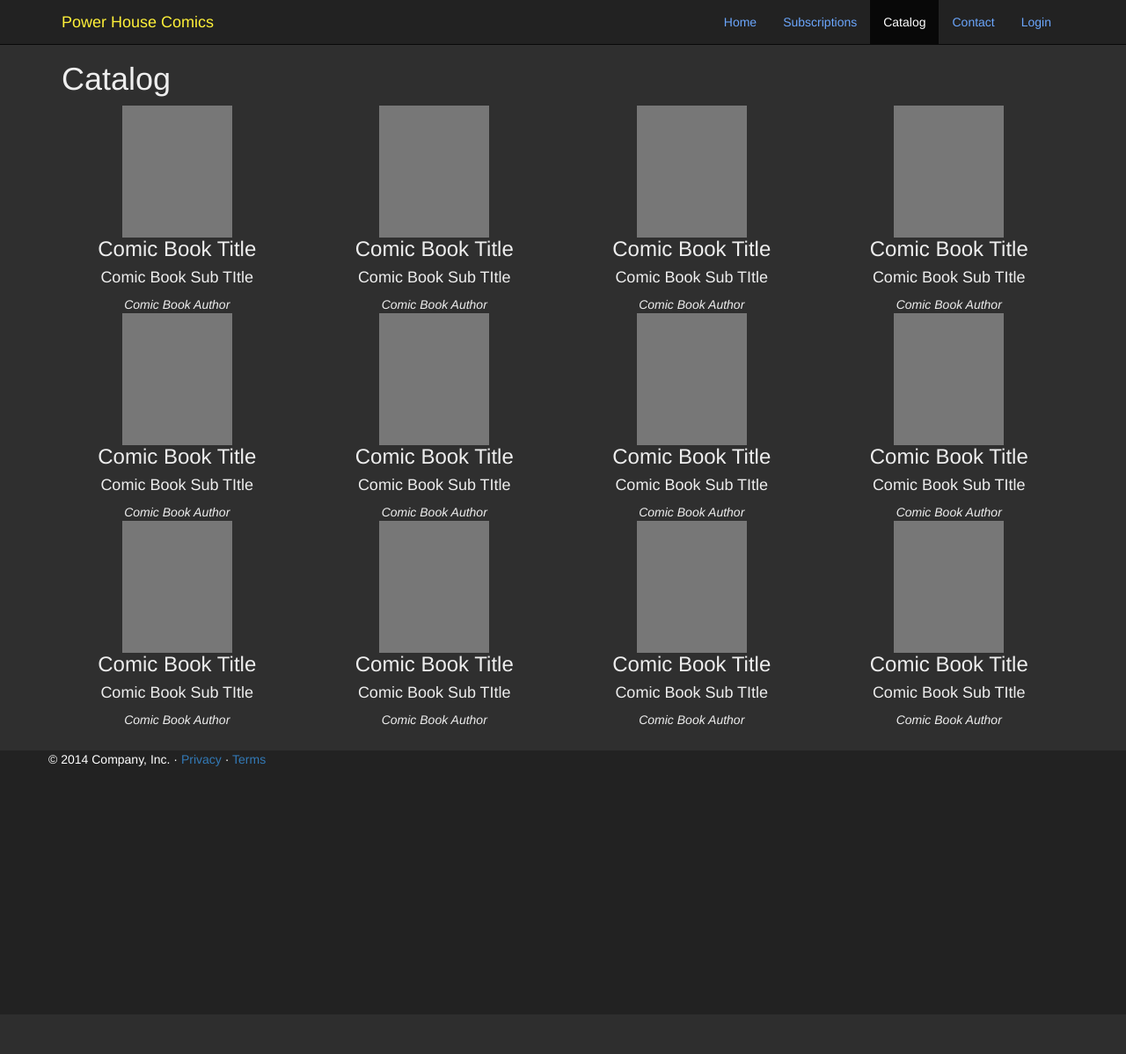
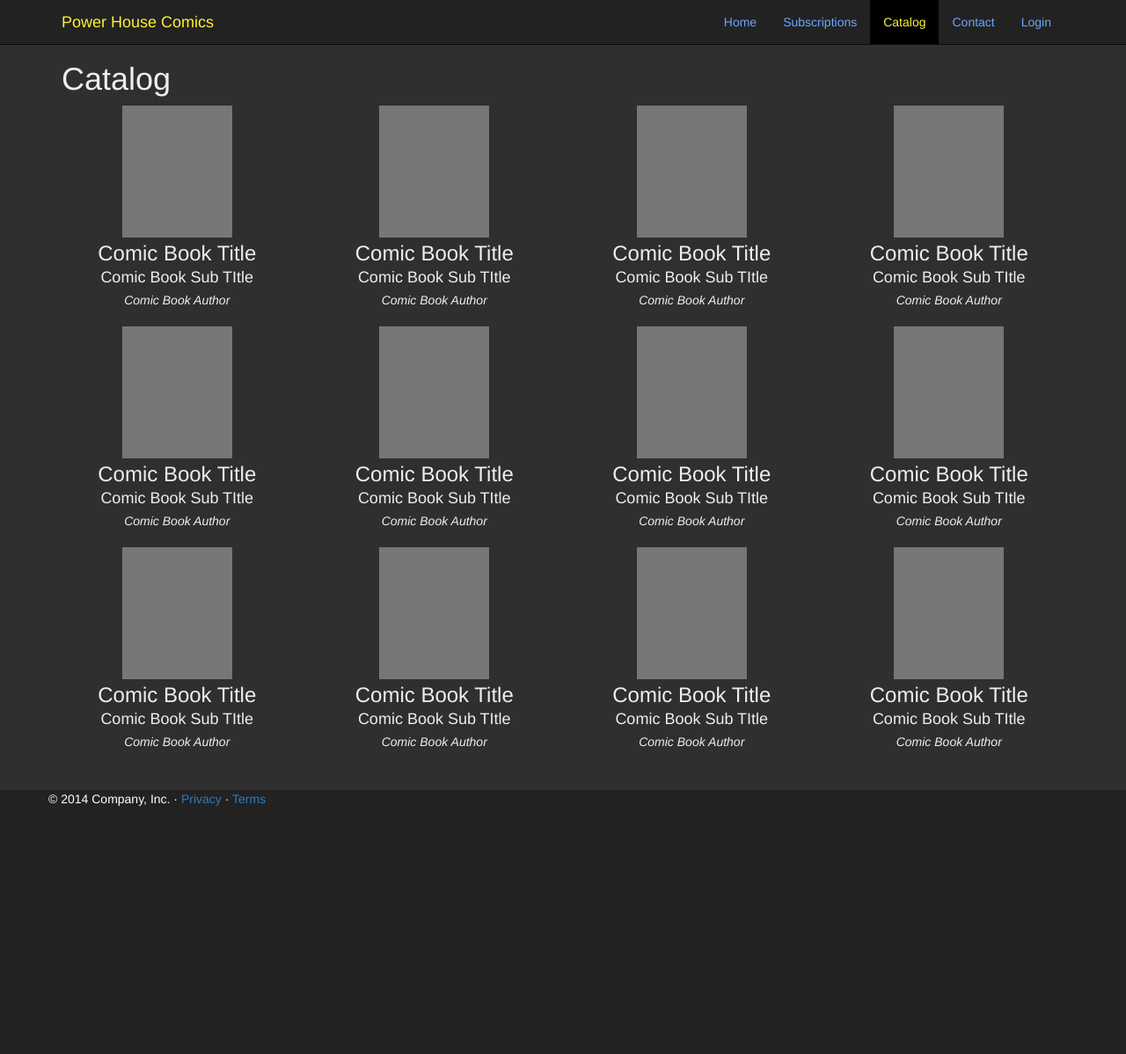
Before and after one commit to AgileDevelopmentG3/project, a PHP site: page /catalog.php in a window 1280 px wide. Shown: the whole page at 88% size. Before the commit the page ends 871 px from the top, so only its background shows below. Run offline with PHP 8.4, Linux system fonts and the light colour scheme; some libraries are stand-ins or nearby versions.

Commit message:
css modifications

```diff
--- a/catalog.php
+++ b/catalog.php
@@ -59,25 +59,25 @@
                 </div>
             </div>
             <div class="row text-center">
-                <div class="col-xs-6 col-sm-3">
+                <div class="col-xs-6 col-sm-3 catalog-spacer">
                     <div class="placeholder-block-delete-and-add-image center-block"></div>
                     <h3>Comic Book Title</h3>
                     <h4>Comic Book Sub TItle</h4>
                     <cite>Comic Book Author</cite>
                 </div>
-                <div class="col-xs-6 col-sm-3">
+                <div class="col-xs-6 col-sm-3 catalog-spacer">
                     <div class="placeholder-block-delete-and-add-image center-block"></div>
                     <h3>Comic Book Title</h3>
                     <h4>Comic Book Sub TItle</h4>
                     <cite>Comic Book Author</cite>
                 </div>
-                <div class="col-xs-6 col-sm-3">
+                <div class="col-xs-6 col-sm-3 catalog-spacer">
                     <div class="placeholder-block-delete-and-add-image center-block"></div>
                     <h3>Comic Book Title</h3>
                     <h4>Comic Book Sub TItle</h4>
                     <cite>Comic Book Author</cite>
                 </div>
-                <div class="col-xs-6 col-sm-3">
+                <div class="col-xs-6 col-sm-3 catalog-spacer">
                     <div class="placeholder-block-delete-and-add-image center-block"></div>
                     <h3>Comic Book Title</h3>
                     <h4>Comic Book Sub TItle</h4>
@@ -85,25 +85,25 @@
                 </div>
             </div>
             <div class="row text-center">
-                <div class="col-xs-6 col-sm-3">
+                <div class="col-xs-6 col-sm-3 catalog-spacer">
                     <div class="placeholder-block-delete-and-add-image center-block"></div>
                     <h3>Comic Book Title</h3>
                     <h4>Comic Book Sub TItle</h4>
                     <cite>Comic Book Author</cite>
                 </div>
-                <div class="col-xs-6 col-sm-3">
+                <div class="col-xs-6 col-sm-3 catalog-spacer">
                     <div class="placeholder-block-delete-and-add-image center-block"></div>
                     <h3>Comic Book Title</h3>
                     <h4>Comic Book Sub TItle</h4>
                     <cite>Comic Book Author</cite>
                 </div>
-                <div class="col-xs-6 col-sm-3">
+                <div class="col-xs-6 col-sm-3 catalog-spacer">
                     <div class="placeholder-block-delete-and-add-image center-block"></div>
                     <h3>Comic Book Title</h3>
                     <h4>Comic Book Sub TItle</h4>
                     <cite>Comic Book Author</cite>
                 </div>
-                <div class="col-xs-6 col-sm-3">
+                <div class="col-xs-6 col-sm-3 catalog-spacer">
                     <div class="placeholder-block-delete-and-add-image center-block"></div>
                     <h3>Comic Book Title</h3>
                     <h4>Comic Book Sub TItle</h4>
@@ -111,25 +111,25 @@
                 </div>
             </div>
             <div class="row text-center">
-                <div class="col-xs-6 col-sm-3">
+                <div class="col-xs-6 col-sm-3 catalog-spacer">
                     <div class="placeholder-block-delete-and-add-image center-block"></div>
                     <h3>Comic Book Title</h3>
                     <h4>Comic Book Sub TItle</h4>
                     <cite>Comic Book Author</cite>
                 </div>
-                <div class="col-xs-6 col-sm-3">
+                <div class="col-xs-6 col-sm-3 catalog-spacer">
                     <div class="placeholder-block-delete-and-add-image center-block"></div>
                     <h3>Comic Book Title</h3>
                     <h4>Comic Book Sub TItle</h4>
                     <cite>Comic Book Author</cite>
                 </div>
-                <div class="col-xs-6 col-sm-3">
+                <div class="col-xs-6 col-sm-3 catalog-spacer">
                     <div class="placeholder-block-delete-and-add-image center-block"></div>
                     <h3>Comic Book Title</h3>
                     <h4>Comic Book Sub TItle</h4>
                     <cite>Comic Book Author</cite>
                 </div>
-                <div class="col-xs-6 col-sm-3">
+                <div class="col-xs-6 col-sm-3 catalog-spacer">
                     <div class="placeholder-block-delete-and-add-image center-block"></div>
                     <h3>Comic Book Title</h3>
                     <h4>Comic Book Sub TItle</h4>
--- a/contact.php
+++ b/contact.php
@@ -100,7 +100,7 @@
                             <span class="input-group-addon"></span>
                         </div>
                     </div>
-                    <input type="submit" name="submit" id="submit" value="Submit" class="btn btn-info pull-right">
+                    <input type="submit" name="submit" id="submit" value="Submit" class="btn btn-contact pull-right">
                 </div>
                 <div class="col-md-6">
                     <div id="map"></div>
--- a/css/main.css
+++ b/css/main.css
@@ -1,13 +1,3 @@
-h3 {
-    margin-top: 0;
-}
-.top-spacer {
-    margin-top: 25px;
-}
-.bottom-spacer {
-    margin-bottom: 25px;
-}
-
 /**********************
 ********* SLIDER STUFF
 *********************/
@@ -62,6 +52,7 @@ h3 {
     width: 125px;
 }
 
+
 /************************
 *******************LOGIN
 ***********************/
@@ -103,11 +94,11 @@ h3 {
     transition: all 1s, ease-in;
     z-index: 1000;
 }
-/*************************
 
-        FOOTER
 
-*************************/
+/************************
+*******************FOOTER
+***********************/
 
 footer {
     background: #222;
@@ -115,41 +106,80 @@ footer {
     min-height: 300px;
 }
 
-/*************************
 
-        CART
-
-*************************/
+/************************
+*********************CART
+***********************/
 
 .cart--underline {
     border-bottom: 1px solid #222;
     margin-bottom: 15px;
 }
-/*************************
 
-        MAIN
 
-*************************/
+/************************
+*********************MAIN
+***********************/
 
 body {
     background: #2f2f2f;
     color: #eee;
 }
-
 h1, h2, h3, h4, h5, h6 {
     color: #eee;
 }
+h3 {
+    margin-top: 5px;
+    margin-bottom: 5px;
+}
+h4 {
+    margin-top: 5px;
+    margin-bottom: 5px;
+}
+.top-spacer {
+    margin-top: 25px;
+}
+.bottom-spacer {
+    margin-bottom: 25px;
+}
+/* adds vertical space between
+catalog entries - keeps spacing
+uniform as the viewport shrinks */
+.catalog-spacer {
+    margin-bottom: 20px;
+}
 
-/*************************
 
-        NAV
-
-*************************/
+/************************
+**********************NAV
+***********************/
 
 .navbar-inverse .navbar-brand {
     color: #FFF139;
 }
-
 .navbar-inverse .navbar-nav > li > a {
     color: #6BA6FC;
 }
+.navbar-inverse .navbar-nav>.active>a,
+.navbar-inverse .navbar-nav>.active>a:focus,
+.navbar-inverse .navbar-nav>.active>a:hover {
+    color: #FFF139;
+    background-color: #000;
+}
+.navbar-inverse .navbar-nav>li>a:focus,
+.navbar-inverse .navbar-nav>li>a:hover {
+    color: #FFF139;
+}
+
+
+/************************
+******************CONTACT
+***********************/
+
+/* changed background color
+to match color scheme */
+.btn-contact {
+    color: #fff;
+    background-color: #6BA6FC;
+    /**border-color: #867072;**/
+}
```
